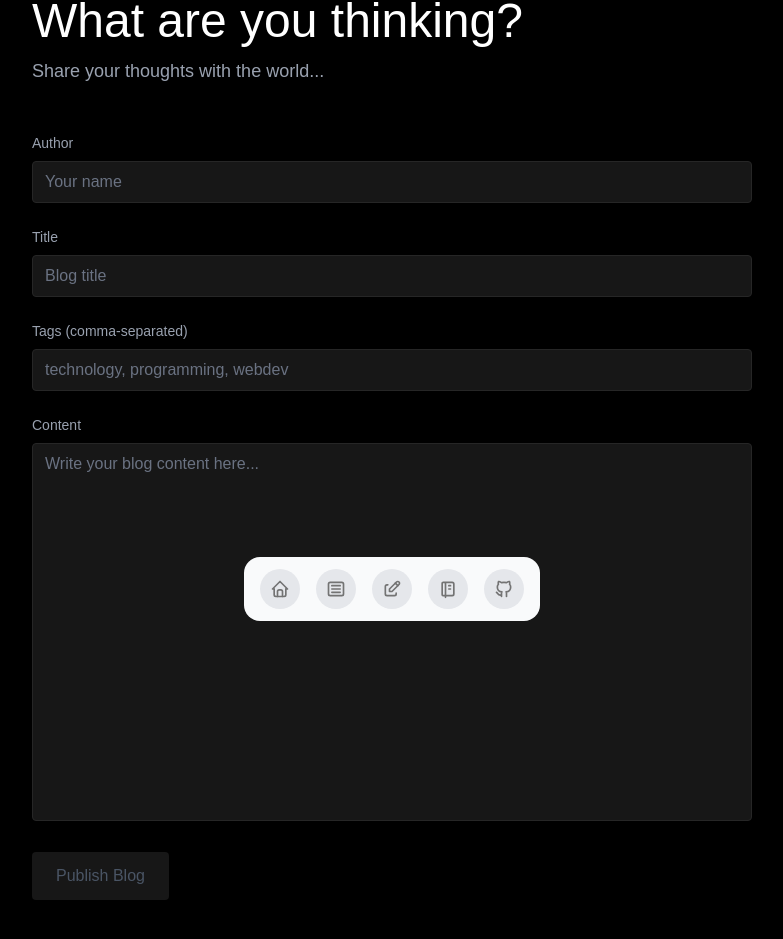
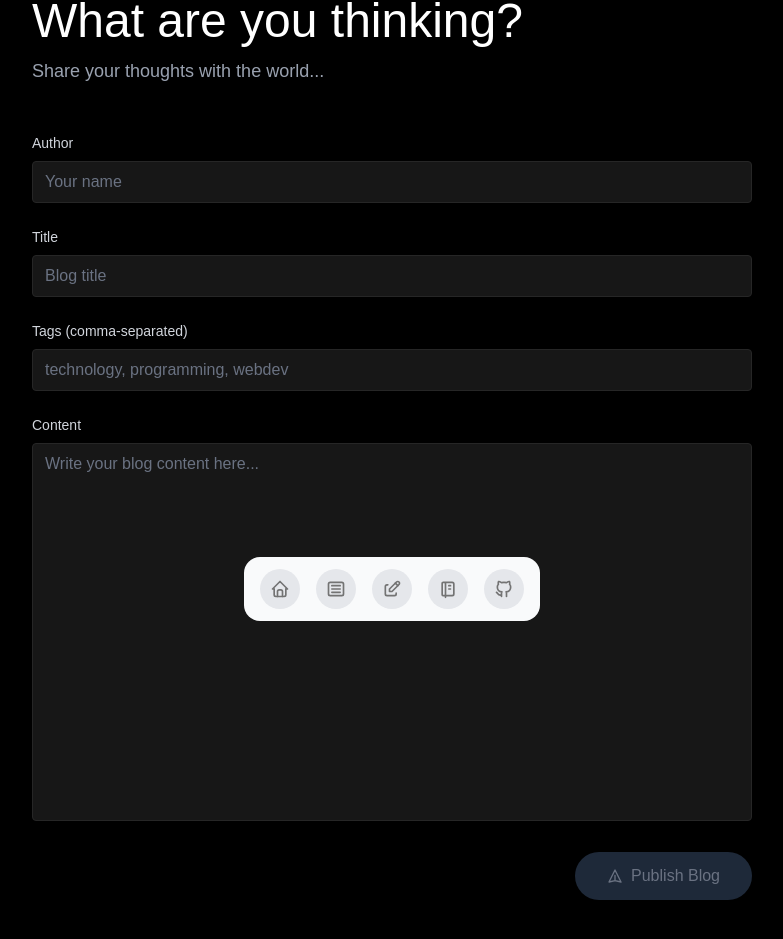
Before and after one commit to Raj1778/DevStash, a Next.js app: page /createBlog in a window 1280 px wide. Shown: the part 147-1086 px from the top of the page, without its empty margins (248-1031 px from the left). Built offline with nearby package versions, Linux system fonts and the light colour scheme.

Commit message:
Added Spinners and improved waiting UX

```diff
--- a/app/createBlog/page.js
+++ b/app/createBlog/page.js
@@ -10,8 +10,11 @@ export default function CreateBlogPage() {
   const [author, setAuthor] = useState("");
   const [tags, setTags] = useState("");
   const [isSubmitting, setIsSubmitting] = useState(false);
+  const [loadingStage, setLoadingStage] = useState("");
   const [error, setError] = useState("");
   const router = useRouter();
+
+  const sleep = (ms) => new Promise((resolve) => setTimeout(resolve, ms));
 
   const handleSubmit = async (e) => {
     e.preventDefault();
@@ -19,6 +22,13 @@ export default function CreateBlogPage() {
     setError("");
 
     try {
+      // Stage 1: Preparing
+      setLoadingStage("preparing");
+      await sleep(500);
+
+      // Stage 2: Publishing
+      setLoadingStage("publishing");
+
       const response = await fetch("/api/blogs", {
         method: "POST",
         headers: {
@@ -37,21 +47,128 @@ export default function CreateBlogPage() {
 
       if (response.ok) {
         const blog = await response.json();
+
+        // Stage 3: Success
+        setLoadingStage("success");
+        await sleep(800);
+
+        // Stage 4: Redirecting
+        setLoadingStage("redirecting");
+        await sleep(600);
+
         router.push(`/blog/${blog.slug}`);
       } else {
         const errorData = await response.json();
         setError(errorData.error || "Failed to create blog");
+        setIsSubmitting(false);
+        setLoadingStage("");
       }
     } catch (error) {
       setError("An unexpected error occurred");
       console.error("Error:", error);
-    } finally {
       setIsSubmitting(false);
+      setLoadingStage("");
+    }
+  };
+
+  const getLoadingText = () => {
+    switch (loadingStage) {
+      case "preparing":
+        return "Preparing your blog...";
+      case "publishing":
+        return "Publishing your story...";
+      case "success":
+        return "Blog published successfully!";
+      case "redirecting":
+        return "Taking you to your blog...";
+      default:
+        return "Publishing...";
     }
   };
 
   return (
     <div className="min-h-screen bg-black text-white">
+      {/* Loading Overlay */}
+      {isSubmitting && (
+        <div className="fixed inset-0 bg-black bg-opacity-80 z-50 flex items-center justify-center backdrop-blur-sm">
+          <div className="bg-gray-900 border border-gray-700 rounded-2xl p-8 max-w-sm w-full mx-4 text-center">
+            {/* Animated Icon */}
+            <div className="mb-6 flex justify-center">
+              <div className="relative">
+                <div className="w-16 h-16 border-4 border-gray-700 rounded-full animate-spin border-t-white"></div>
+                <div className="absolute inset-0 flex items-center justify-center">
+                  <svg
+                    className="w-6 h-6 text-white animate-pulse"
+                    fill="none"
+                    stroke="currentColor"
+                    viewBox="0 0 24 24"
+                  >
+                    <path
+                      strokeLinecap="round"
+                      strokeLinejoin="round"
+                      strokeWidth={2}
+                      d="M12 6.253v13m0-13C10.832 5.477 9.246 5 7.5 5S4.168 5.477 3 6.253v13C4.168 18.477 5.754 18 7.5 18s3.332.477 4.5 1.253m0-13C13.168 5.477 14.754 5 16.5 5c1.746 0 3.332.477 4.5 1.253v13C19.832 18.477 18.246 18 16.5 18c-1.746 0-3.332.477-4.5 1.253"
+                    />
+                  </svg>
+                </div>
+              </div>
+            </div>
+
+            {/* Loading Text */}
+            <div className="space-y-4">
+              <p className="text-lg font-medium text-white">
+                {getLoadingText()}
+              </p>
+
+              {/* Progress Dots */}
+              <div className="flex justify-center space-x-2">
+                <div
+                  className={`w-2 h-2 rounded-full transition-colors duration-300 ${
+                    loadingStage === "preparing" ? "bg-white" : "bg-gray-600"
+                  }`}
+                ></div>
+                <div
+                  className={`w-2 h-2 rounded-full transition-colors duration-300 ${
+                    loadingStage === "publishing" ? "bg-white" : "bg-gray-600"
+                  }`}
+                ></div>
+                <div
+                  className={`w-2 h-2 rounded-full transition-colors duration-300 ${
+                    loadingStage === "success" ? "bg-green-500" : "bg-gray-600"
+                  }`}
+                ></div>
+                <div
+                  className={`w-2 h-2 rounded-full transition-colors duration-300 ${
+                    loadingStage === "redirecting" ? "bg-white" : "bg-gray-600"
+                  }`}
+                ></div>
+              </div>
+
+              {/* Success Checkmark */}
+              {loadingStage === "success" && (
+                <div className="mt-4 flex justify-center">
+                  <div className="w-8 h-8 bg-green-500 rounded-full flex items-center justify-center animate-bounce">
+                    <svg
+                      className="w-5 h-5 text-white"
+                      fill="none"
+                      stroke="currentColor"
+                      viewBox="0 0 24 24"
+                    >
+                      <path
+                        strokeLinecap="round"
+                        strokeLinejoin="round"
+                        strokeWidth={2}
+                        d="M5 13l4 4L19 7"
+                      />
+                    </svg>
+                  </div>
+                </div>
+              )}
+            </div>
+          </div>
+        </div>
+      )}
+
       <div className="max-w-3xl mx-auto px-6 py-16">
         {/* Header */}
         <div className="mb-12">
@@ -65,7 +182,20 @@ export default function CreateBlogPage() {
 
         {/* Error Message */}
         {error && (
-          <div className="mb-6 p-4 bg-red-900 text-red-100 rounded-md">
+          <div className="mb-6 p-4 bg-red-900 bg-opacity-50 border border-red-700 text-red-100 rounded-xl flex items-center">
+            <svg
+              className="w-5 h-5 mr-3 flex-shrink-0"
+              fill="none"
+              stroke="currentColor"
+              viewBox="0 0 24 24"
+            >
+              <path
+                strokeLinecap="round"
+                strokeLinejoin="round"
+                strokeWidth={2}
+                d="M12 8v4m0 4h.01M21 12a9 9 0 11-18 0 9 9 0 0118 0z"
+              />
+            </svg>
             {error}
           </div>
         )}
@@ -74,7 +204,9 @@ export default function CreateBlogPage() {
         <form onSubmit={handleSubmit} className="space-y-6">
           {/* Author Name */}
           <div>
-            <label className="block text-gray-400 text-sm mb-2">Author</label>
+            <label className="block text-gray-300 text-sm mb-2 font-medium">
+              Author
+            </label>
             <input
               type="text"
               value={author}
@@ -82,12 +214,15 @@ export default function CreateBlogPage() {
               placeholder="Your name"
               className="w-full px-3 py-2 bg-neutral-900 border border-neutral-800 rounded text-white placeholder-gray-500 focus:outline-none focus:border-blue-500"
               required
+              disabled={isSubmitting}
             />
           </div>
 
           {/* Blog Title */}
           <div>
-            <label className="block text-gray-400 text-sm mb-2">Title</label>
+            <label className="block text-gray-300 text-sm mb-2 font-medium">
+              Title
+            </label>
             <input
               type="text"
               value={title}
@@ -95,12 +230,13 @@ export default function CreateBlogPage() {
               placeholder="Blog title"
               className="w-full px-3 py-2 bg-neutral-900 border border-neutral-800 rounded text-white placeholder-gray-500 focus:outline-none focus:border-blue-500"
               required
+              disabled={isSubmitting}
             />
           </div>
 
           {/* Tags */}
           <div>
-            <label className="block text-gray-400 text-sm mb-2">
+            <label className="block text-gray-300 text-sm mb-2 font-medium">
               Tags (comma-separated)
             </label>
             <input
@@ -109,12 +245,15 @@ export default function CreateBlogPage() {
               onChange={(e) => setTags(e.target.value)}
               placeholder="technology, programming, webdev"
               className="w-full px-3 py-2 bg-neutral-900 border border-neutral-800 rounded text-white placeholder-gray-500 focus:outline-none focus:border-blue-500"
+              disabled={isSubmitting}
             />
           </div>
 
           {/* Blog Content */}
           <div>
-            <label className="block text-gray-400 text-sm mb-2">Content</label>
+            <label className="block text-gray-300 text-sm mb-2 font-medium">
+              Content
+            </label>
             <textarea
               rows={15}
               value={content}
@@ -122,23 +261,40 @@ export default function CreateBlogPage() {
               placeholder="Write your blog content here..."
               className="w-full px-3 py-2 bg-neutral-900 border border-neutral-800 rounded text-white placeholder-gray-500 focus:outline-none focus:border-blue-500 resize-none"
               required
+              disabled={isSubmitting}
             />
           </div>
 
           {/* Submit Button */}
+          <div className="flex justify-end">
             <button
               type="submit"
               disabled={
-              !title.trim() || !content.trim() || !author.trim() || isSubmitting
+                !title.trim() ||
+                !content.trim() ||
+                !author.trim() ||
+                isSubmitting
               }
-            className="px-6 py-3 bg-blue-600 text-white rounded
-             hover:bg-blue-700
-             transition-transform duration-150
-             active:scale-95 active:translate-y-[2px]
-             disabled:bg-neutral-900 disabled:text-gray-600 disabled:cursor-not-allowed"
+              className="px-8 py-3 bg-white text-black rounded-full font-medium hover:bg-gray-200 transition-all duration-200 active:scale-95 disabled:bg-gray-800 disabled:text-gray-500 disabled:cursor-not-allowed flex items-center space-x-2"
             >
-            {isSubmitting ? "Publishing..." : "Publish Blog"}
+              {!isSubmitting && (
+                <svg
+                  className="w-4 h-4"
+                  fill="none"
+                  stroke="currentColor"
+                  viewBox="0 0 24 24"
+                >
+                  <path
+                    strokeLinecap="round"
+                    strokeLinejoin="round"
+                    strokeWidth={2}
+                    d="M12 19l9 2-9-18-9 18 9-2zm0 0v-8"
+                  />
+                </svg>
+              )}
+              <span>{isSubmitting ? "Publishing..." : "Publish Blog"}</span>
             </button>
+          </div>
         </form>
       </div>
     </div>
```
Lines whose indentation alone changed are shown as unchanged.
